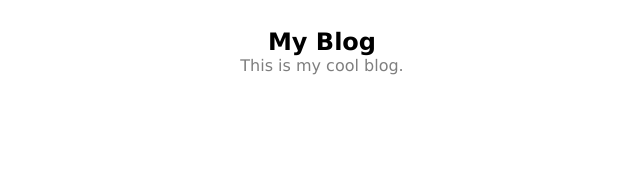
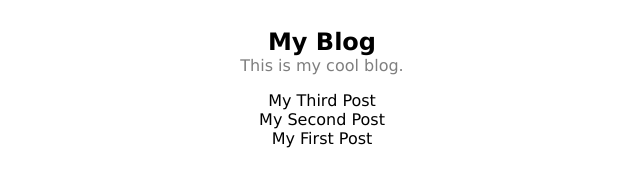
Before and after one commit to flapdragon/gatsby-react-blog, a Gatsby site: page / in a window 1280 px wide. Shown: the whole page, without its empty margins (318-958 px from the left). Built offline with nearby package versions, Linux system fonts and the light colour scheme; Gatsby itself is replaced by a stand-in of ours.

Commit message:
7. Add a List of Posts to a Gatsby Blog with a GraphQL Page Query.

```diff
--- a/src/pages/2019-01-28-third-post/index.md
+++ b/src/pages/2019-01-28-third-post/index.md
@@ -1,6 +1,6 @@
 ---
 path: "/third-post"
-date: "2019-01-26"
+date: "2019-01-28"
 title: "My Third Post"
 tags: ['this', 'that', 'the other']
 excerpt: "A preview of my third post"
--- a/src/pages/index.js
+++ b/src/pages/index.js
@@ -1,12 +1,44 @@
 import React from "react"
+import { graphql } from "gatsby"
 import Header from "../components/Header.js"
 
-const Layout = () => {
+const Layout = ({ data }) => {
+  const { edges } = data.allMarkdownRemark
+  console.log(edges)
   return (
     <div>
       <Header />
+      <div
+        style={{
+          display: "flex",
+          flexDirection: "column",
+          alignItems: "center",
+          fontFamily: "Lucida Sans Unicode",
+        }}
+      >
+        {edges.map(edge => {
+          const { frontmatter } = edge.node
+          return <div key={frontmatter.path}>{frontmatter.title}</div>
+        })}
+      </div>
     </div>
   )
 }
 
+export const query = graphql`
+  query HomepageQuery {
+    allMarkdownRemark(sort: { order: DESC, fields: [frontmatter___date] }) {
+      edges {
+        node {
+          frontmatter {
+            title
+            path
+            date
+          }
+        }
+      }
+    }
+  }
+`
+
 export default Layout
```
